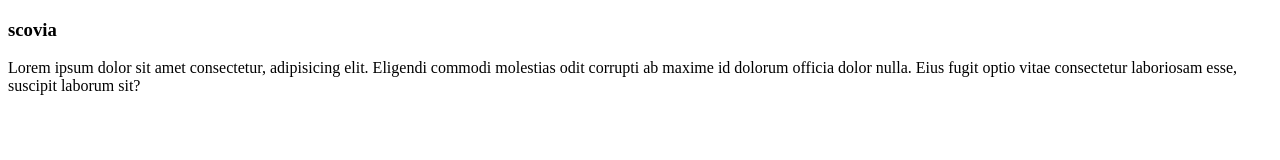
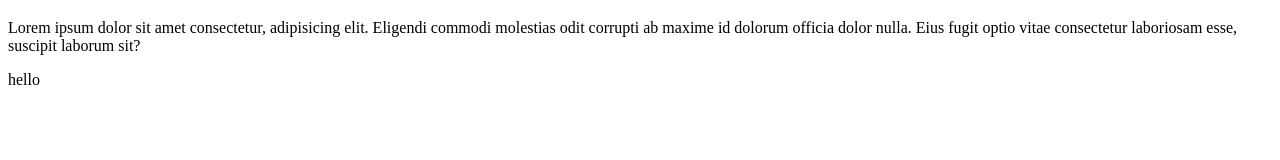
Before and after one commit to scoviauwase/web-crash-course, a plain HTML site: page index.html in a window 1280 px wide. Drawn offline with Linux system fonts and the light colour scheme.

```diff
--- a/index.html
+++ b/index.html
@@ -7,7 +7,10 @@
     <title>web crash course</title>
 </head>
 <body>
-    <h3>scovia</h3>
+    <h3></h3>
 <p>Lorem ipsum dolor sit amet consectetur, adipisicing elit. Eligendi commodi molestias odit corrupti ab maxime id dolorum officia dolor nulla. Eius fugit optio vitae consectetur laboriosam esse, suscipit laborum sit?</p>
 </body>
+<p>hello</p>
 </html>
+
+<!-- lists -->
```
